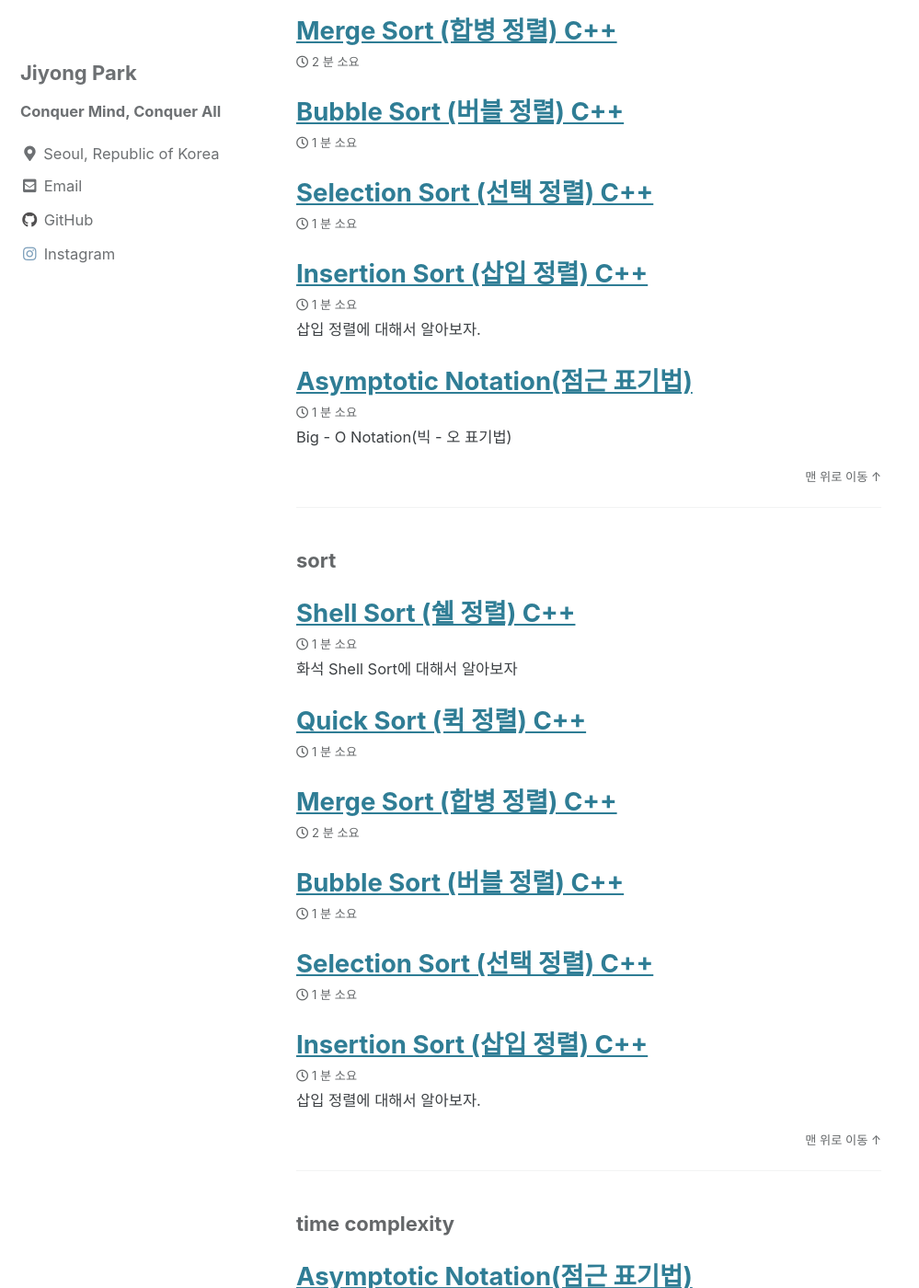
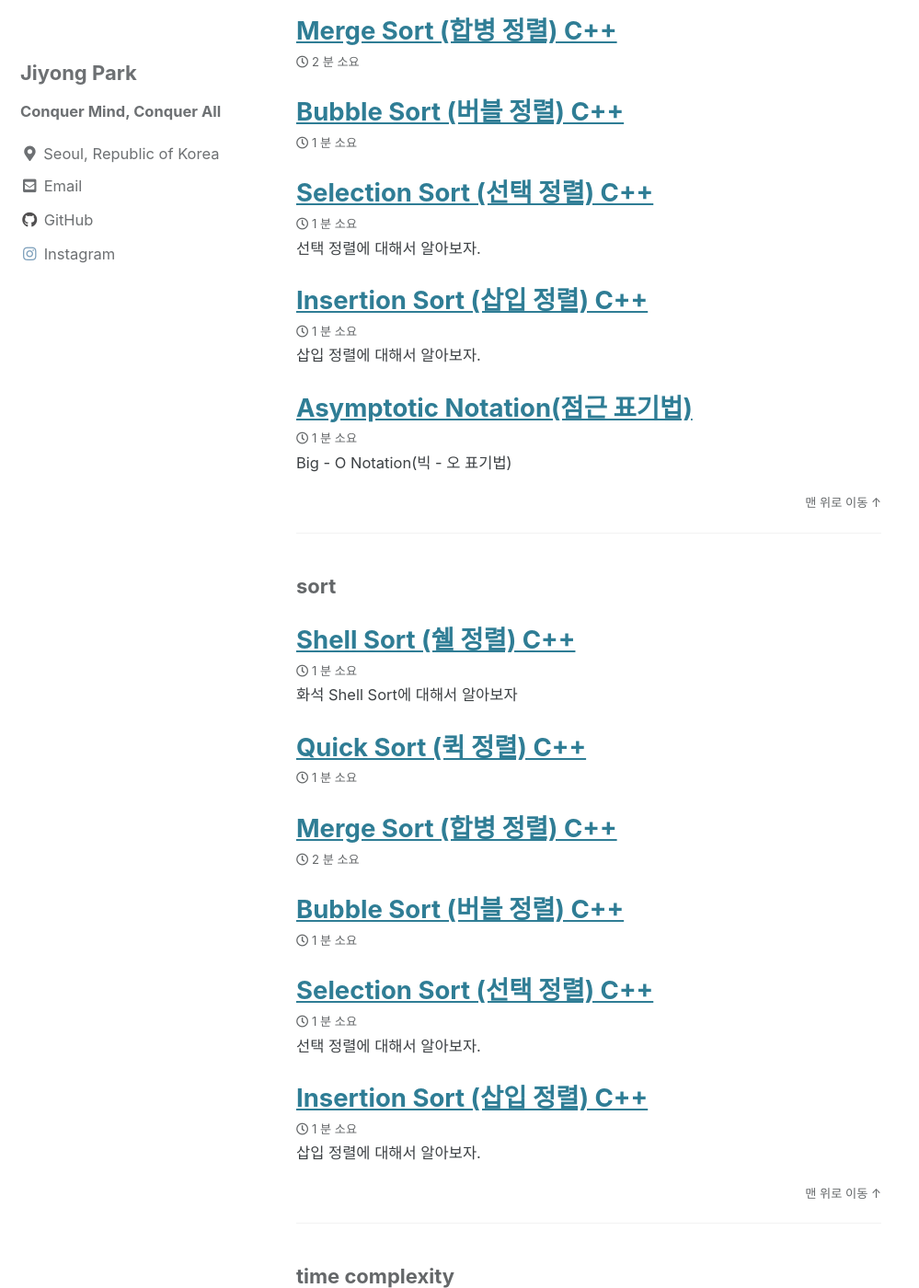
Before and after one commit to bjybs123/bjybs123.github.io, a Jekyll site: the page built from _pages/tag.md, in a window 1280 px wide and 1400 px high, scrolled down 696 px. Shown: the whole window at 92% size, without its empty margins (0-999 px from the left). Built offline with Jekyll 4.4.1, drawn with Linux system fonts in a browser that asks for light colours; cached includes are drawn as plain includes.

Commit message:
subtitle added

```diff
--- a/_posts/Algorithm/2021-07-22-Selection-Sort.md
+++ b/_posts/Algorithm/2021-07-22-Selection-Sort.md
@@ -1,6 +1,6 @@
 ---
 title:  "Selection Sort (선택 정렬) C++"
-
+excerpt: "선택 정렬에 대해서 알아보자."
 categories:
   - Algorithm
 tags:
```
